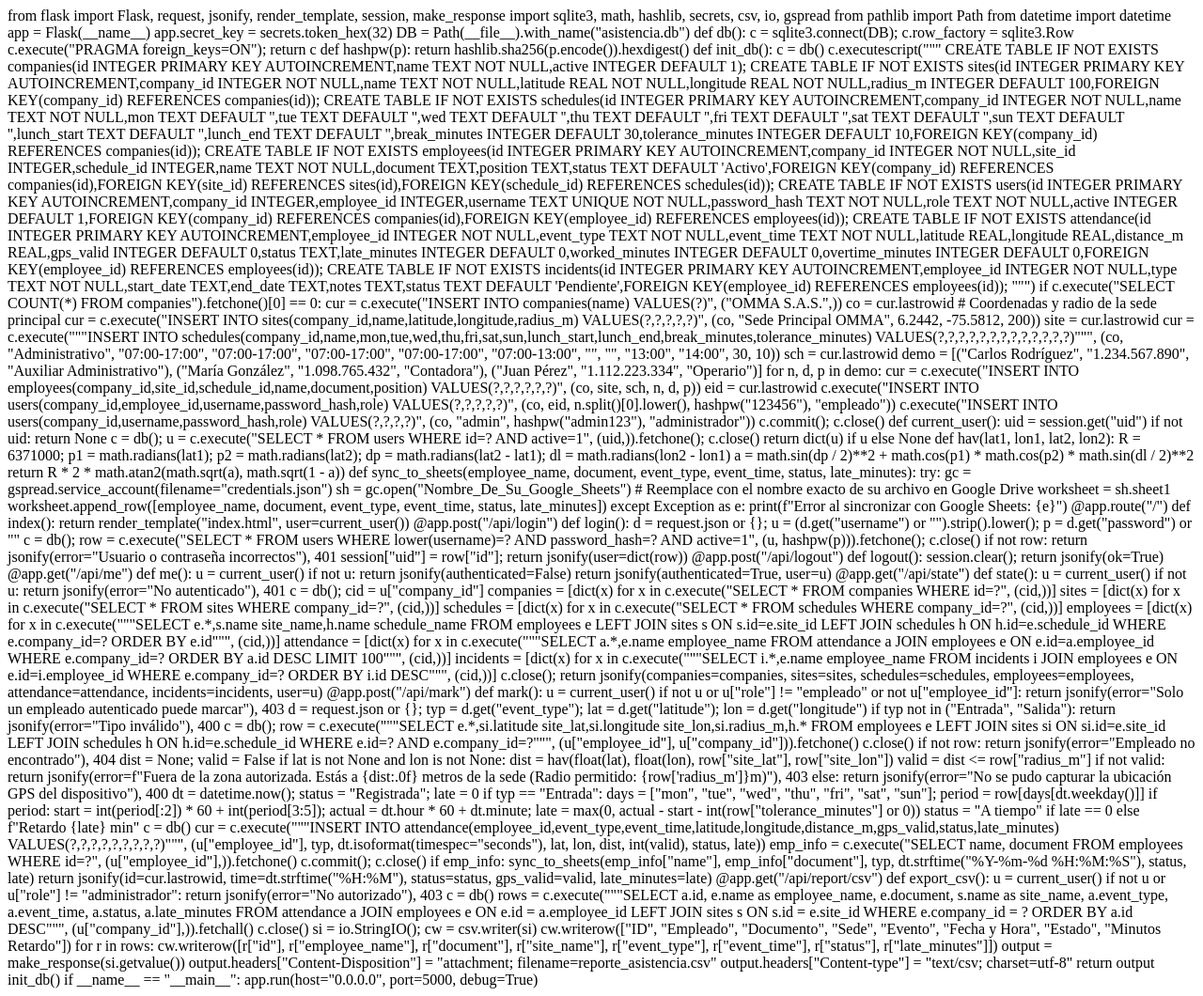
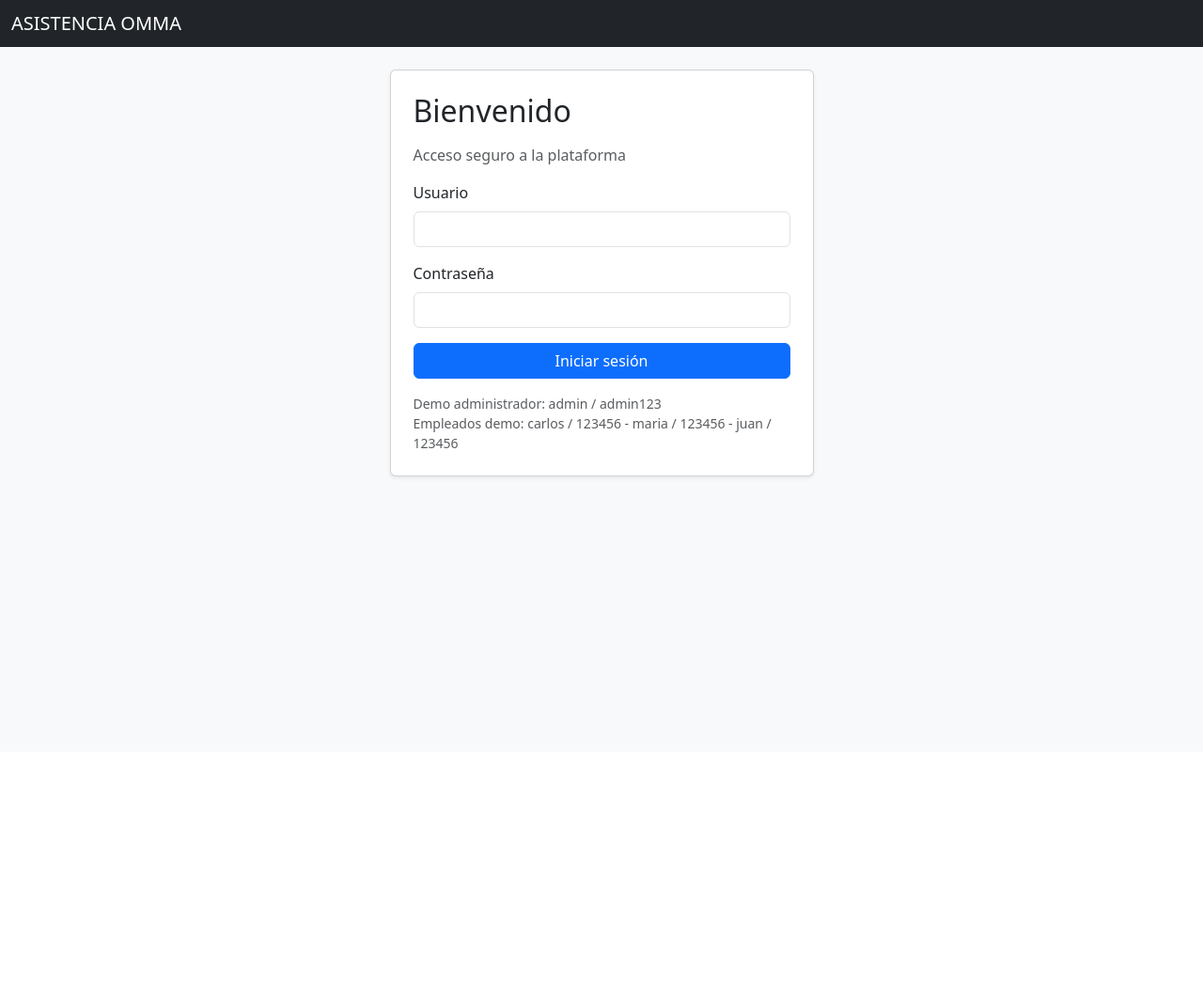
Before and after one commit to bigboxgore496/Asistencia, a Flask app: page / in a window 1280 px wide. Shown: the whole page at 94% size. After the commit the page ends 510 px from the top, so only its background shows below. Run offline with Flask 3, Linux system fonts and the light colour scheme.

Commit message:
Update index.html

```diff
--- a/templates/index.html
+++ b/templates/index.html
@@ -1,156 +1,199 @@
-from flask import Flask, request, jsonify, render_template, session, make_response
-import sqlite3, math, hashlib, secrets, csv, io, gspread
-from pathlib import Path
-from datetime import datetime
+<!DOCTYPE html>
+<html lang="es">
+<head>
+    <meta charset="UTF-8">
+    <meta name="viewport" content="width=device-width, initial-scale=1.0">
+    <title>ASISTENCIA OMMA</title>
+    <link href="https://cdn.jsdelivr.net/npm/bootstrap@5.3.2/dist/css/bootstrap.min.css" rel="stylesheet">
+</head>
+<body class="bg-light">
+    <nav class="navbar navbar-dark bg-dark mb-4">
+        <div class="container-fluid">
+            <span class="navbar-brand mb-0 h1">ASISTENCIA OMMA</span>
+            <div id="user-info" class="text-white"></div>
+        </div>
+    </nav>
 
-app = Flask(__name__)
-app.secret_key = secrets.token_hex(32)
-DB = Path(__file__).with_name("asistencia.db")
+    <div class="container pb-5">
+        <div id="app"></div>
+    </div>
 
-def db():
-    c = sqlite3.connect(DB); c.row_factory = sqlite3.Row
-    c.execute("PRAGMA foreign_keys=ON"); return c
+    <script>
+        let stateData = {};
 
-def hashpw(p): return hashlib.sha256(p.encode()).hexdigest()
+        async function init() {
+            const res = await fetch('/api/me');
+            const data = await res.json();
+            if (!data.authenticated) {
+                renderLogin();
+            } else {
+                loadState();
+            }
+        }
 
-def init_db():
-    c = db()
-    c.executescript("""
-    CREATE TABLE IF NOT EXISTS companies(id INTEGER PRIMARY KEY AUTOINCREMENT,name TEXT NOT NULL,active INTEGER DEFAULT 1);
-    CREATE TABLE IF NOT EXISTS sites(id INTEGER PRIMARY KEY AUTOINCREMENT,company_id INTEGER NOT NULL,name TEXT NOT NULL,latitude REAL NOT NULL,longitude REAL NOT NULL,radius_m INTEGER DEFAULT 100,FOREIGN KEY(company_id) REFERENCES companies(id));
-    CREATE TABLE IF NOT EXISTS schedules(id INTEGER PRIMARY KEY AUTOINCREMENT,company_id INTEGER NOT NULL,name TEXT NOT NULL,mon TEXT DEFAULT '',tue TEXT DEFAULT '',wed TEXT DEFAULT '',thu TEXT DEFAULT '',fri TEXT DEFAULT '',sat TEXT DEFAULT '',sun TEXT DEFAULT '',lunch_start TEXT DEFAULT '',lunch_end TEXT DEFAULT '',break_minutes INTEGER DEFAULT 30,tolerance_minutes INTEGER DEFAULT 10,FOREIGN KEY(company_id) REFERENCES companies(id));
-    CREATE TABLE IF NOT EXISTS employees(id INTEGER PRIMARY KEY AUTOINCREMENT,company_id INTEGER NOT NULL,site_id INTEGER,schedule_id INTEGER,name TEXT NOT NULL,document TEXT,position TEXT,status TEXT DEFAULT 'Activo',FOREIGN KEY(company_id) REFERENCES companies(id),FOREIGN KEY(site_id) REFERENCES sites(id),FOREIGN KEY(schedule_id) REFERENCES schedules(id));
-    CREATE TABLE IF NOT EXISTS users(id INTEGER PRIMARY KEY AUTOINCREMENT,company_id INTEGER,employee_id INTEGER,username TEXT UNIQUE NOT NULL,password_hash TEXT NOT NULL,role TEXT NOT NULL,active INTEGER DEFAULT 1,FOREIGN KEY(company_id) REFERENCES companies(id),FOREIGN KEY(employee_id) REFERENCES employees(id));
-    CREATE TABLE IF NOT EXISTS attendance(id INTEGER PRIMARY KEY AUTOINCREMENT,employee_id INTEGER NOT NULL,event_type TEXT NOT NULL,event_time TEXT NOT NULL,latitude REAL,longitude REAL,distance_m REAL,gps_valid INTEGER DEFAULT 0,status TEXT,late_minutes INTEGER DEFAULT 0,worked_minutes INTEGER DEFAULT 0,overtime_minutes INTEGER DEFAULT 0,FOREIGN KEY(employee_id) REFERENCES employees(id));
-    CREATE TABLE IF NOT EXISTS incidents(id INTEGER PRIMARY KEY AUTOINCREMENT,employee_id INTEGER NOT NULL,type TEXT NOT NULL,start_date TEXT,end_date TEXT,notes TEXT,status TEXT DEFAULT 'Pendiente',FOREIGN KEY(employee_id) REFERENCES employees(id));
-    """)
-    if c.execute("SELECT COUNT(*) FROM companies").fetchone()[0] == 0:
-        cur = c.execute("INSERT INTO companies(name) VALUES(?)", ("OMMA S.A.S.",))
-        co = cur.lastrowid
+        async function loadState() {
+            const res = await fetch('/api/state');
+            if (res.ok) {
+                stateData = await res.json();
+                renderDashboard();
+            }
+        }
 
-        # Coordenadas y radio de la sede principal
-        cur = c.execute("INSERT INTO sites(company_id,name,latitude,longitude,radius_m) VALUES(?,?,?,?,?)", (co, "Sede Principal OMMA", 6.2442, -75.5812, 200))
-        site = cur.lastrowid
+        function renderLogin() {
+            document.getElementById('user-info').innerHTML = '';
+            document.getElementById('app').innerHTML = `
+                <div class="row justify-content-center">
+                    <div class="col-md-5">
+                        <div class="card shadow-sm p-4">
+                            <h2 class="mb-3">Bienvenido</h2>
+                            <p class="text-muted">Acceso seguro a la plataforma</p>
+                            <form id="login-form" onsubmit="handleLogin(event)">
+                                <div class="mb-3">
+                                    <label class="form-label">Usuario</label>
+                                    <input type="text" id="username" class="form-control" required>
+                                </div>
+                                <div class="mb-3">
+                                    <label class="form-label">Contraseña</label>
+                                    <input type="password" id="password" class="form-control" required>
+                                </div>
+                                <button type="submit" class="btn btn-primary w-100">Iniciar sesión</button>
+                            </form>
+                            <div class="mt-3 small text-muted">
+                                Demo administrador: admin / admin123<br>
+                                Empleados demo: carlos / 123456 - maria / 123456 - juan / 123456
+                            </div>
+                        </div>
+                    </div>
+                </div>`;
+        }
 
-        cur = c.execute("""INSERT INTO schedules(company_id,name,mon,tue,wed,thu,fri,sat,sun,lunch_start,lunch_end,break_minutes,tolerance_minutes)
-                     VALUES(?,?,?,?,?,?,?,?,?,?,?,?,?)""", (co, "Administrativo", "07:00-17:00", "07:00-17:00", "07:00-17:00", "07:00-17:00", "07:00-13:00", "", "", "13:00", "14:00", 30, 10))
-        sch = cur.lastrowid
+        async function handleLogin(e) {
+            e.preventDefault();
+            const username = document.getElementById('username').value;
+            const password = document.getElementById('password').value;
+            const res = await fetch('/api/login', {
+                method: 'POST',
+                headers: { 'Content-Type': 'application/json' },
+                body: JSON.stringify({ username, password })
+            });
+            if (res.ok) {
+                init();
+            } else {
+                const err = await res.json();
+                alert(err.error || 'Error al iniciar sesión');
+            }
+        }
 
-        demo = [("Carlos Rodríguez", "1.234.567.890", "Auxiliar Administrativo"), ("María González", "1.098.765.432", "Contadora"), ("Juan Pérez", "1.112.223.334", "Operario")]
-        for n, d, p in demo:
-            cur = c.execute("INSERT INTO employees(company_id,site_id,schedule_id,name,document,position) VALUES(?,?,?,?,?,?)", (co, site, sch, n, d, p))
-            eid = cur.lastrowid
-            c.execute("INSERT INTO users(company_id,employee_id,username,password_hash,role) VALUES(?,?,?,?,?)", (co, eid, n.split()[0].lower(), hashpw("123456"), "empleado"))
-        c.execute("INSERT INTO users(company_id,username,password_hash,role) VALUES(?,?,?,?)", (co, "admin", hashpw("admin123"), "administrador"))
-    c.commit(); c.close()
+        async function handleLogout() {
+            await fetch('/api/logout', { method: 'POST' });
+            init();
+        }
 
-def current_user():
-    uid = session.get("uid")
-    if not uid: return None
-    c = db(); u = c.execute("SELECT * FROM users WHERE id=? AND active=1", (uid,)).fetchone(); c.close()
-    return dict(u) if u else None
+        async function registrarAsistencia(eventType) {
+            if (!navigator.geolocation) {
+                alert('Su dispositivo no soporta geolocalización.');
+                return;
+            }
 
-def hav(lat1, lon1, lat2, lon2):
-    R = 6371000; p1 = math.radians(lat1); p2 = math.radians(lat2); dp = math.radians(lat2 - lat1); dl = math.radians(lon2 - lon1)
-    a = math.sin(dp / 2)**2 + math.cos(p1) * math.cos(p2) * math.sin(dl / 2)**2
-    return R * 2 * math.atan2(math.sqrt(a), math.sqrt(1 - a))
+            navigator.geolocation.getCurrentPosition(
+                async (position) => {
+                    const latitude = position.coords.latitude;
+                    const longitude = position.coords.longitude;
 
-def sync_to_sheets(employee_name, document, event_type, event_time, status, late_minutes):
-    try:
-        gc = gspread.service_account(filename="credentials.json")
-        sh = gc.open("Nombre_De_Su_Google_Sheets") # Reemplace con el nombre exacto de su archivo en Google Drive
-        worksheet = sh.sheet1
-        worksheet.append_row([employee_name, document, event_type, event_time, status, late_minutes])
-    except Exception as e:
-        print(f"Error al sincronizar con Google Sheets: {e}")
+                    try {
+                        const res = await fetch('/api/mark', {
+                            method: 'POST',
+                            headers: { 'Content-Type': 'application/json' },
+                            body: JSON.stringify({ event_type: eventType, latitude: latitude, longitude: longitude })
+                        });
 
-@app.route("/")
-def index(): return render_template("index.html", user=current_user())
+                        const data = await res.json();
+                        if (res.ok) {
+                            alert(`¡Marcación exitosa! (${data.status} a las ${data.time})`);
+                            loadState();
+                        } else {
+                            alert(data.error || 'Error al registrar asistencia');
+                        }
+                    } catch (e) {
+                        alert('Error de conexión al registrar.');
+                    }
+                },
+                (error) => {
+                    console.error(error);
+                    alert('No se pudo obtener la ubicación GPS. Asegúrese de otorgar permisos de ubicación en su navegador.');
+                },
+                { enableHighAccuracy: true, timeout: 20000, maximumAge: 0 }
+            );
+        }
 
-@app.post("/api/login")
-def login():
-    d = request.json or {}; u = (d.get("username") or "").strip().lower(); p = d.get("password") or ""
-    c = db(); row = c.execute("SELECT * FROM users WHERE lower(username)=? AND password_hash=? AND active=1", (u, hashpw(p))).fetchone(); c.close()
-    if not row: return jsonify(error="Usuario o contraseña incorrectos"), 401
-    session["uid"] = row["id"]; return jsonify(user=dict(row))
+        function renderDashboard() {
+            const u = stateData.user;
+            document.getElementById('user-info').innerHTML = `
+                <span>${u.username} (${u.role})</span>
+                <button onclick="handleLogout()" class="btn btn-outline-light btn-sm ms-3">Cerrar sesión</button>
+            `;
 
-@app.post("/api/logout")
-def logout(): session.clear(); return jsonify(ok=True)
+            let html = `<div class="card shadow-sm p-4 mb-4">
+                <h3>Panel de Control - ${stateData.companies[0]?.name || 'OMMA'}</h3>
+                <p class="text-muted">Sistema de control de asistencia con validación GPS.</p>
+            </div>`;
 
-@app.get("/api/me")
-def me():
-    u = current_user()
-    if not u: return jsonify(authenticated=False)
-    return jsonify(authenticated=True, user=u)
+            if (u.role === 'administrador') {
+                html += `
+                <div class="row">
+                    <div class="col-md-6 mb-4">
+                        <div class="card shadow-sm p-3 h-100">
+                            <h4>Empleados Registrados</h4>
+                            <ul class="list-group mt-3">
+                                ${stateData.employees.map(e => `<li class="list-group-item d-flex justify-content-between align-items-center">${e.name} <span class="badge bg-primary">${e.position || 'Empleado'}</span></li>`).join('')}
+                            </ul>
+                        </div>
+                    </div>
+                    <div class="col-md-6 mb-4">
+                        <div class="card shadow-sm p-3 h-100">
+                            <h4>Sedes</h4>
+                            <ul class="list-group mt-3">
+                                ${stateData.sites.map(s => `<li class="list-group-item d-flex justify-content-between align-items-center">${s.name} <span class="badge bg-secondary">${s.radius_m}m radio</span></li>`).join('')}
+                            </ul>
+                        </div>
+                    </div>
+                    <div class="col-12 mb-4">
+                        <div class="card shadow-sm p-3">
+                            <h4>Reportes del Sistema</h4>
+                            <p class="text-muted">Descargue el historial completo de marcaciones en un archivo CSV compatible con Excel.</p>
+                            <a href="/api/report/csv" class="btn btn-success">Descargar Reporte de Asistencia</a>
+                        </div>
+                    </div>
+                </div>`;
+            } else {
+                html += `
+                <div class="card shadow-sm p-4 mb-4 text-center bg-white">
+                    <h4>Registro de Asistencia</h4>
+                    <p class="text-muted">Haga clic en el botón correspondiente. El sistema validará su ubicación GPS automáticamente.</p>
+                    <div class="d-flex justify-content-center gap-3 mt-3">
+                        <button onclick="registrarAsistencia('Entrada')" class="btn btn-success btn-lg px-4">Registrar Entrada</button>
+                        <button onclick="registrarAsistencia('Salida')" class="btn btn-danger btn-lg px-4">Registrar Salida</button>
+                    </div>
+                </div>`;
+            }
 
-@app.get("/api/state")
-def state():
-    u = current_user()
-    if not u: return jsonify(error="No autenticado"), 401
-    c = db(); cid = u["company_id"]
-    companies = [dict(x) for x in c.execute("SELECT * FROM companies WHERE id=?", (cid,))]
-    sites = [dict(x) for x in c.execute("SELECT * FROM sites WHERE company_id=?", (cid,))]
-    schedules = [dict(x) for x in c.execute("SELECT * FROM schedules WHERE company_id=?", (cid,))]
-    employees = [dict(x) for x in c.execute("""SELECT e.*,s.name site_name,h.name schedule_name FROM employees e LEFT JOIN sites s ON s.id=e.site_id LEFT JOIN schedules h ON h.id=e.schedule_id WHERE e.company_id=? ORDER BY e.id""", (cid,))]
-    attendance = [dict(x) for x in c.execute("""SELECT a.*,e.name employee_name FROM attendance a JOIN employees e ON e.id=a.employee_id WHERE e.company_id=? ORDER BY a.id DESC LIMIT 100""", (cid,))]
-    incidents = [dict(x) for x in c.execute("""SELECT i.*,e.name employee_name FROM incidents i JOIN employees e ON e.id=i.employee_id WHERE e.company_id=? ORDER BY i.id DESC""", (cid,))]
-    c.close(); return jsonify(companies=companies, sites=sites, schedules=schedules, employees=employees, attendance=attendance, incidents=incidents, user=u)
+            html += `
+            <div class="card shadow-sm p-3">
+                <h4>Últimos Registros de Asistencia</h4>
+                <div class="table-responsive mt-3">
+                    <table class="table table-striped">
+                        <thead><tr><th>Empleado</th><th>Evento</th><th>Hora</th><th>Estado</th></tr></thead>
+                        <tbody>
+                            ${stateData.attendance && stateData.attendance.length > 0 ? stateData.attendance.map(a => `<tr><td>${a.employee_name}</td><td>${a.event_type}</td><td>${a.event_time}</td><td><span class="badge bg-success">${a.status || 'Registrada'}</span></td></tr>`).join('') : '<tr><td colspan="4" class="text-center text-muted">No hay registros recientes</td></tr>'}
+                        </tbody>
+                    </table>
+                </div>
+            </div>`;
 
-@app.post("/api/mark")
-def mark():
-    u = current_user()
-    if not u or u["role"] != "empleado" or not u["employee_id"]: return jsonify(error="Solo un empleado autenticado puede marcar"), 403
-    d = request.json or {}; typ = d.get("event_type"); lat = d.get("latitude"); lon = d.get("longitude")
-    if typ not in ("Entrada", "Salida"): return jsonify(error="Tipo inválido"), 400
+            document.getElementById('app').innerHTML = html;
+        }
 
-    c = db(); row = c.execute("""SELECT e.*,si.latitude site_lat,si.longitude site_lon,si.radius_m,h.* FROM employees e
-      LEFT JOIN sites si ON si.id=e.site_id LEFT JOIN schedules h ON h.id=e.schedule_id WHERE e.id=? AND e.company_id=?""", (u["employee_id"], u["company_id"])).fetchone()
-    c.close()
-    if not row: return jsonify(error="Empleado no encontrado"), 404
-
-    dist = None; valid = False
-    if lat is not None and lon is not None:
-        dist = hav(float(lat), float(lon), row["site_lat"], row["site_lon"])
-        valid = dist <= row["radius_m"]
-        if not valid:
-            return jsonify(error=f"Fuera de la zona autorizada. Estás a {dist:.0f} metros de la sede (Radio permitido: {row['radius_m']}m)"), 403
-    else:
-        return jsonify(error="No se pudo capturar la ubicación GPS del dispositivo"), 400
-
-    dt = datetime.now(); status = "Registrada"; late = 0
-    if typ == "Entrada":
-        days = ["mon", "tue", "wed", "thu", "fri", "sat", "sun"]; period = row[days[dt.weekday()]]
-        if period:
-            start = int(period[:2]) * 60 + int(period[3:5]); actual = dt.hour * 60 + dt.minute; late = max(0, actual - start - int(row["tolerance_minutes"] or 0))
-            status = "A tiempo" if late == 0 else f"Retardo {late} min"
-
-    c = db()
-    cur = c.execute("""INSERT INTO attendance(employee_id,event_type,event_time,latitude,longitude,distance_m,gps_valid,status,late_minutes) VALUES(?,?,?,?,?,?,?,?,?)""", (u["employee_id"], typ, dt.isoformat(timespec="seconds"), lat, lon, dist, int(valid), status, late))
-
-    emp_info = c.execute("SELECT name, document FROM employees WHERE id=?", (u["employee_id"],)).fetchone()
-    c.commit(); c.close()
-
-    if emp_info:
-        sync_to_sheets(emp_info["name"], emp_info["document"], typ, dt.strftime("%Y-%m-%d %H:%M:%S"), status, late)
-
-    return jsonify(id=cur.lastrowid, time=dt.strftime("%H:%M"), status=status, gps_valid=valid, late_minutes=late)
-
-@app.get("/api/report/csv")
-def export_csv():
-    u = current_user()
-    if not u or u["role"] != "administrador": return jsonify(error="No autorizado"), 403
-    c = db()
-    rows = c.execute("""SELECT a.id, e.name as employee_name, e.document, s.name as site_name, a.event_type, a.event_time, a.status, a.late_minutes FROM attendance a JOIN employees e ON e.id = a.employee_id LEFT JOIN sites s ON s.id = e.site_id WHERE e.company_id = ? ORDER BY a.id DESC""", (u["company_id"],)).fetchall()
-    c.close()
-    si = io.StringIO(); cw = csv.writer(si)
-    cw.writerow(["ID", "Empleado", "Documento", "Sede", "Evento", "Fecha y Hora", "Estado", "Minutos Retardo"])
-    for r in rows:
-        cw.writerow([r["id"], r["employee_name"], r["document"], r["site_name"], r["event_type"], r["event_time"], r["status"], r["late_minutes"]])
-    output = make_response(si.getvalue())
-    output.headers["Content-Disposition"] = "attachment; filename=reporte_asistencia.csv"
-    output.headers["Content-type"] = "text/csv; charset=utf-8"
-    return output
-
-init_db()
-if __name__ == "__main__":
-    app.run(host="0.0.0.0", port=5000, debug=True)
+        document.addEventListener('DOMContentLoaded', init);
+    </script>
+</body>
+</html>
```
